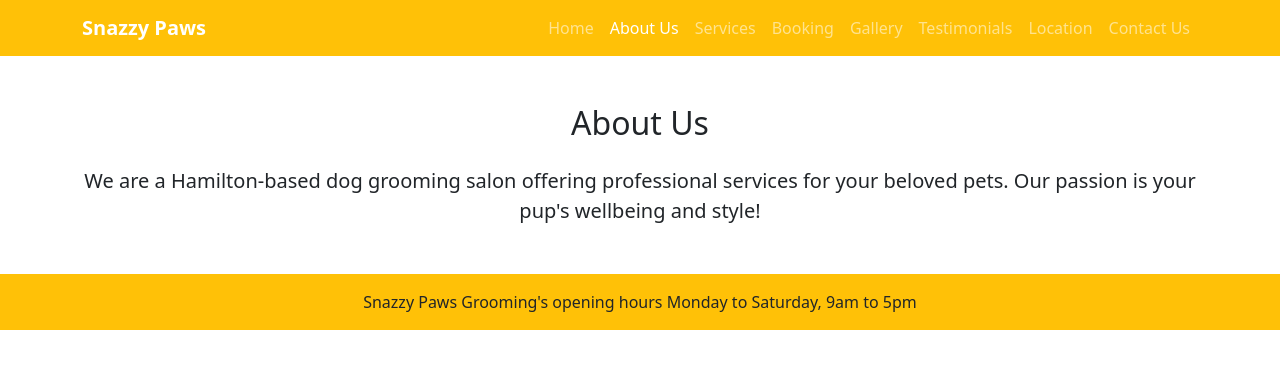
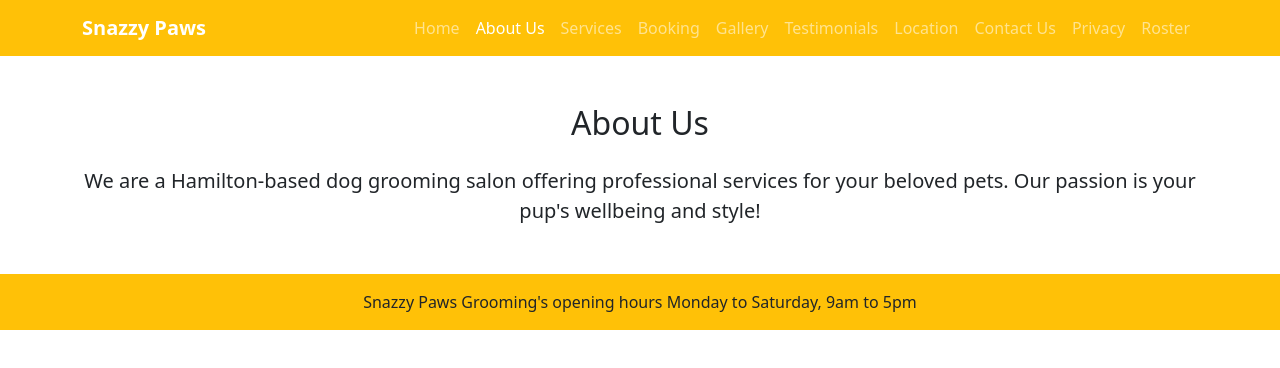
Before and after one commit to donaldmani/snazzy-paws.github.io, a plain HTML site: page about.html in a window 1280 px wide. Drawn offline with nearby package versions, Linux system fonts and the light colour scheme.

Commit message:
added privacy and roster links

```diff
--- a/about.html
+++ b/about.html
@@ -24,6 +24,8 @@
           <li class="nav-item"><a class="nav-link" href="testimonials.html">Testimonials</a></li>
           <li class="nav-item"><a class="nav-link" href="location.html">Location</a></li>
           <li class="nav-item"><a class="nav-link" href="contact.html">Contact Us</a></li>
+          <li class="nav-item"><a class="nav-link" href="privacy.html">Privacy</a></li>
+          <li class="nav-item"><a class="nav-link" href="roster.html">Roster</a></li>
         </ul>
       </div>
     </div>
```
Also changed, not shown: booking.html (+2 -0 lines), gallery.html (+2 -0 lines), index.html (+2 -0 lines), services.html (+2 -0 lines).
